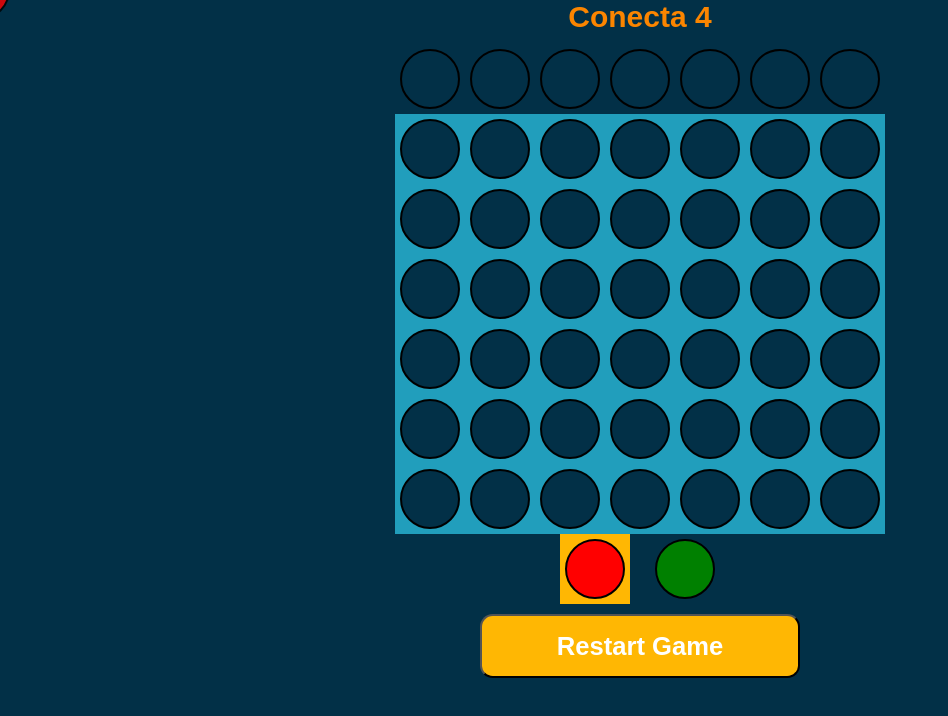
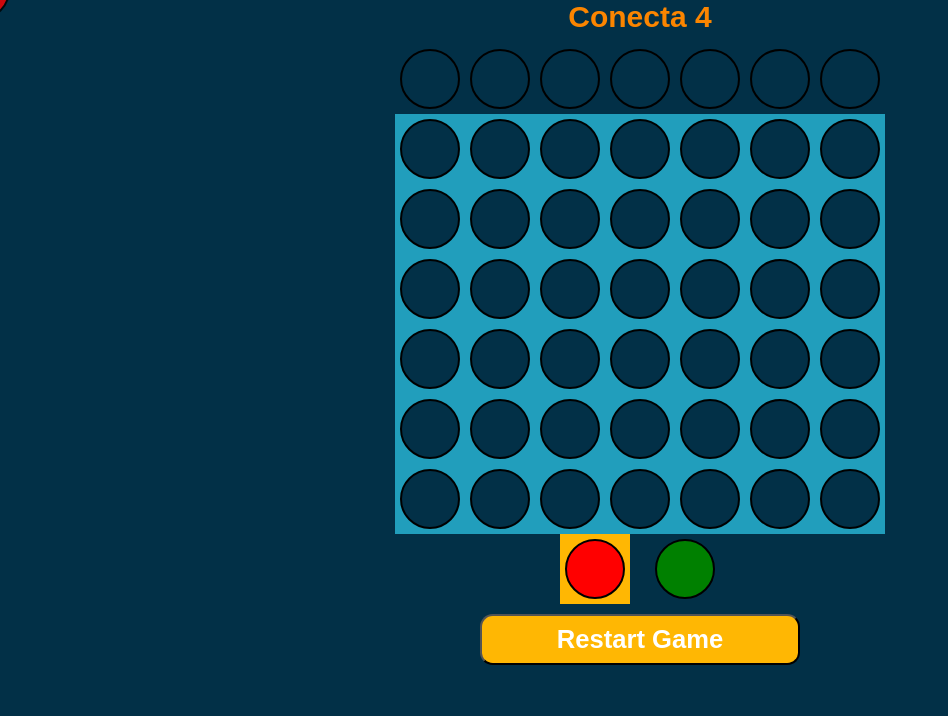
Before and after one commit to devrodrigolec/conecta-4, a React (Vite) app: page / in a window 1280 px wide. Shown: the top 716 px of the page, without its empty margins (0-948 px from the left). Built offline with nearby package versions, Linux system fonts and the light colour scheme.

Commit message:
arreglado css 2

```diff
--- a/src/App.css
+++ b/src/App.css
@@ -28,7 +28,7 @@ footer div {
 }
 footer button {
   width: 25vw;
-  height: 5vw;
+  height: 4vw;
   border-radius: 1vw;
   background-color: #ffb703;
   font-size: 2vw;
```
